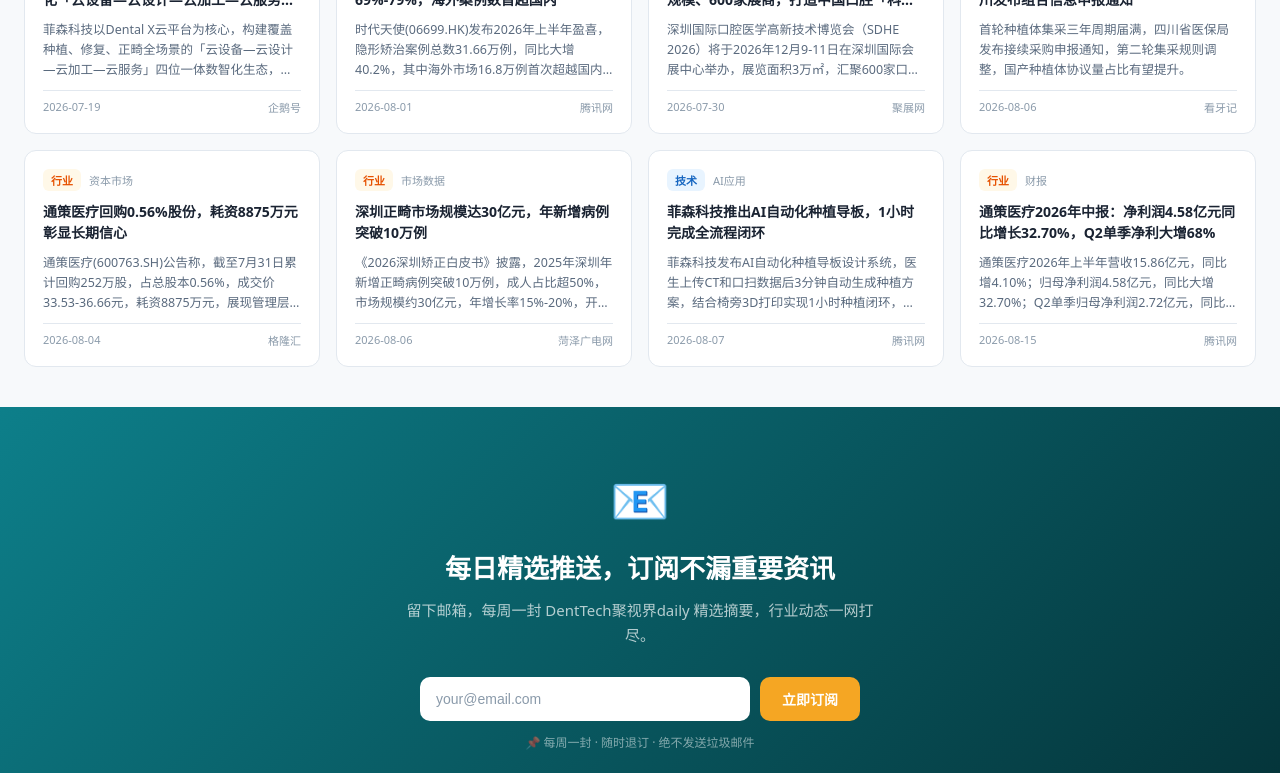
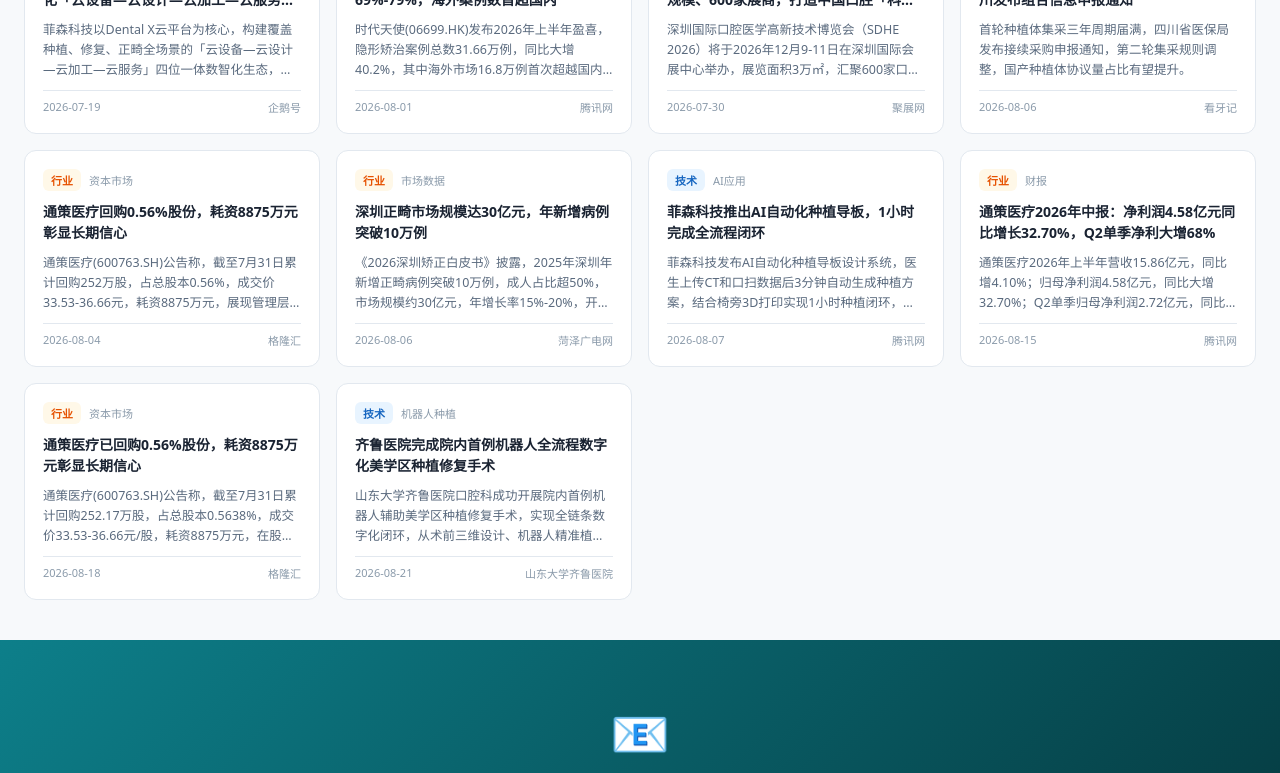
Before and after one commit to coala325-wwl/denttech-daily, a Vue app: page / in a window 1280 px wide. Shown: the part 1923-2696 px from the top of the page. Built offline with nearby package versions, Linux system fonts and the light colour scheme.

Commit message:
auto: 每日构建更新 (44 条, 2026/8/23)

```diff
--- a/src/data/news.js
+++ b/src/data/news.js
@@ -782,6 +782,57 @@ AI还可快至1秒绘制牙弓线、下颌神经管，自动匹配植体规格
     tag: '专利诉讼',
     featured: false,
   },
+  {
+    id: 42,
+    region: 'international',
+    category: 'industry',
+    title: '爱齐科技济南一审胜诉，时代天使被判侵权赔偿1000万元',
+    summary: '济南市中级人民法院一审判决认定时代天使A7及A7 Speed拔除前磨牙隐形矫治解决方案侵犯爱齐科技专利权（CN113693748B），判赔1000万元；时代天使表示将向最高人民法院提起上诉，强调A7系列全球业务现阶段不受影响。',
+    fullContent: `8月10日，济南市中级人民法院作出一审判决，认定时代天使使用其MasterForce全要素矫治力学模拟系统和ATreat牙颌畸形矫治数字化诊断设计系统生成A7及A7 Speed拔除前磨牙隐形矫治解决方案的行为，侵犯了爱齐科技关于拔牙病例间隙关闭技术的专利权（专利号：CN113693748B）。法院判令时代天使停止使用涉案专利技术，停止在中国制造、销售侵权产品，并赔偿人民币1000万元。
+
+判决次日，爱齐科技发布公告称这一决定彰显了其知识产权的价值和在全球范围内持续保护创新成果的承诺。8月12日，时代天使公开回应称「一审判决中存在多处不正确推定，缺乏证据支持」，宣布将在法定期限内向最高人民法院提起上诉。时代天使同时强调，该判决仅限中国，A7及A7 Speed现阶段全球业务未受影响。
+
+值得关注的是，同族专利在欧洲境遇截然不同。2026年5月12日，欧洲统一专利法院德国杜塞尔多夫地方分庭驳回爱齐科技针对A7方案的临时禁令申请，认定该方案不构成侵权——该案所涉欧洲专利与济南案中的中国专利属于同一专利家族，但欧洲与济南的司法结论完全相反。
+
+行业人士指出，济南案判决若最终生效，或导致时代天使拔牙方案在中国市场的使用受限，可能影响用户对产品完整性的判断。而时代天使自2023年起加速出海，2026年上半年海外案例已达16.8万例，超越国内的14.86万例，专利诉讼走向值得持续关注。`,
+    sourceUrl: 'https://new.qq.com/rain/a/20260818A07EKJ00',
+    date: '2026-08-18',
+    source: '腾讯网（医趋势）',
+    tag: '专利诉讼',
+    featured: false,
+  },
+  {
+    id: 43,
+    region: 'domestic',
+    category: 'industry',
+    title: '通策医疗已回购0.56%股份，耗资8875万元彰显长期信心',
+    summary: '通策医疗(600763.SH)公告称，截至7月31日累计回购252.17万股，占总股本0.5638%，成交价33.53-36.66元/股，耗资8875万元，在股价低位向市场传递管理层信心。',
+    fullContent: `2026年8月4日，通策医疗（600763.SH）发布股份回购进展公告。截至2026年7月31日，公司通过上海证券交易所交易系统以集中竞价交易方式累计回购公司股份252.17万股，占公司总股本的比例为0.5638%。
+
+回购成交的最高价为36.66元/股，最低价为33.53元/股，支付的资金总额为人民币8875.1万元（不含印花税、交易佣金等交易费用）。
+
+通策医疗作为A股口腔医疗服务龙头，在全国运营数百家口腔医疗机构，此次回购发生在公司股价从高点有所回落之后，被市场解读为管理层向投资者传递对公司长期价值的信心。结合此前发布的亮眼中报（2026年上半年归母净利润4.58亿元，同比增长32.70%），公司基本面与估值形成一定背离，回购动作或意在稳定二级市场表现。
+
+业内分析认为，口腔医疗行业长期增长逻辑未变，头部连锁品牌的抗周期能力在通策身上得到验证，未来随着集采政策深化和消费升级，龙头机构的规模效应有望进一步释放。`,
+    sourceUrl: 'https://so.html5.qq.com/page/real/search_news?docid=70000021_7506a71989416252',
+    date: '2026-08-18',
+    source: '格隆汇',
+    tag: '资本市场',
+    featured: false,
+  },
+  {
+    id: 44,
+    region: 'domestic',
+    category: 'technology',
+    title: '齐鲁医院完成院内首例机器人全流程数字化美学区种植修复手术',
+    summary: '山东大学齐鲁医院口腔科成功开展院内首例机器人辅助美学区种植修复手术，实现全链条数字化闭环，从术前三维设计、机器人精准植入到即刻美学修复，标志着口腔种植进入机器人数字化精准时代。',
+    fullContent: '近日，山东大学齐鲁医院口腔科成功开展院内首例机器人辅助下全流程数字化美学区种植修复手术，为一名前牙缺失患者完成精准微创种植与即刻美学修复。该病例的成功实施，标志着医院口腔种植诊疗正式迈入机器人数字化精准时代。\n\n前牙属于口腔美学核心区域，对植体植入精度、牙冠形态、牙龈曲线等要求极高，传统手术操作难度大、可控性有限。医院口腔科组建专项诊疗团队，在陈安威主任医师全程统筹指导下，齐玉萍主治医师完成机器人种植手术，刘翠玲副主任医师负责即刻修复，王辰琛技师提供数字化技工技术支撑，多学科、多岗位协同配合保障手术顺利实施。\n\n整套诊疗实现全链条数字化闭环。术前团队采集患者口内扫描数据与CBCT影像，三维重建口腔软硬组织全貌，围绕最终修复效果逆向设计，精准测算植入位点、植体倾斜角度、修复预留空间，同步规划牙龈美学轮廓，打造高度个性化种植修复方案。术中机器人系统将设计方案精准导入，机械臂依照预设轨迹实时精准运行，医师全程监控操作，有效规避血管、神经损伤风险，实现微创、高精度植体植入。术后即刻开展口内数字化扫描，依托CAD/CAM切削系统快速加工临时修复体并完成佩戴，大幅缩短诊疗周期，术后患者咬合功能、前牙美观度同步改善，就医体验与满意度大幅提升。\n\n机器人数字化种植体系融合人工智能、实时导航、数字化修复等前沿技术，有效弥补传统种植的精度短板，完美适配美学区复杂修复需求。本次首例手术是科室智能化转型的重要里程碑，见证医院口腔种植技术质的突破。',
+    sourceUrl: 'https://www.qiluhospital.com/show-26-46042-1.html',
+    date: '2026-08-21',
+    source: '山东大学齐鲁医院',
+    tag: '机器人种植',
+    featured: false,
+  },
 ]
 
 export const categoryConfig = [
```
